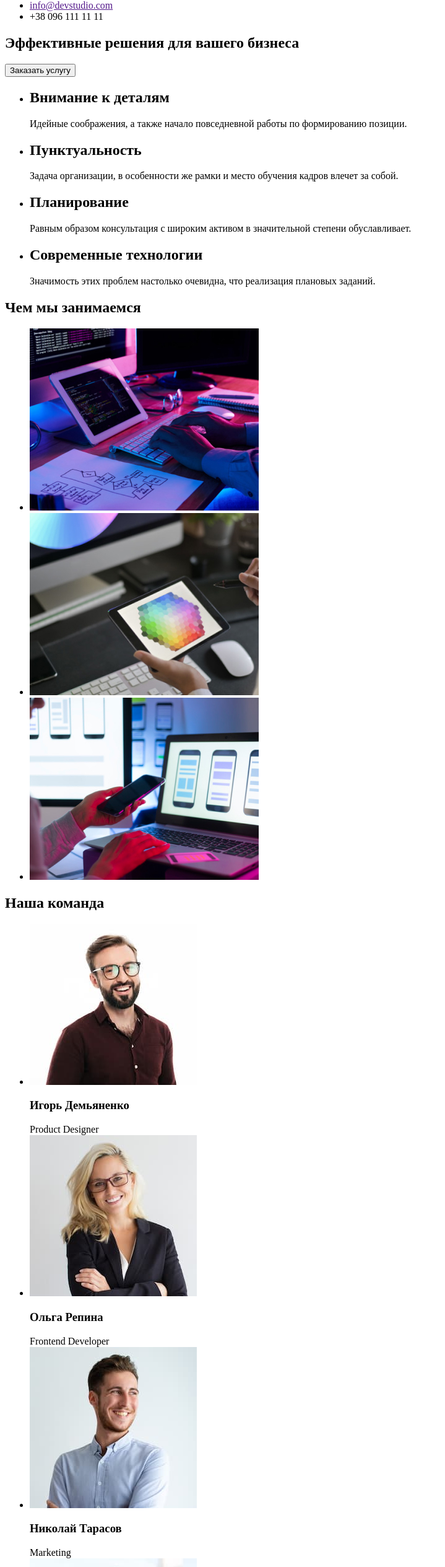
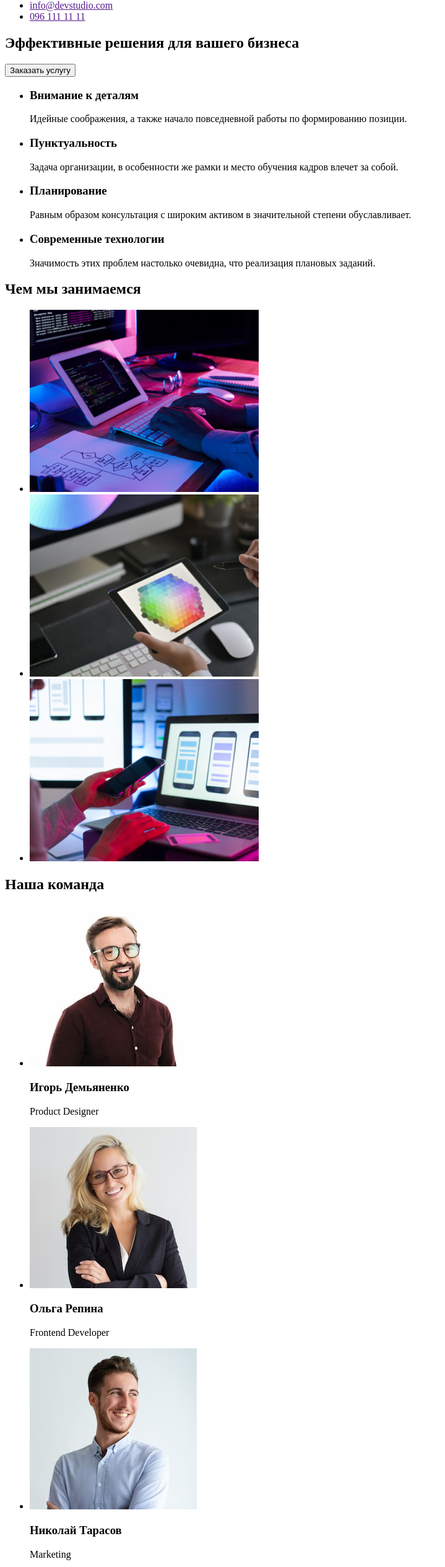
Before and after one commit to mangasar/goit-markup-hw-01, a plain HTML site: page index.html in a window 1280 px wide. Shown: the part 112-2641 px from the top of the page at 62% size, without its empty margins (0-719 px from the left). Drawn offline with Linux system fonts and the light colour scheme.

Commit message:
Update index.html

```diff
--- a/index.html
+++ b/index.html
@@ -17,8 +17,8 @@
         </ul>
         </nav>
         <ul>
-            <li> <a href="">info@devstudio.com</a></li>
-            <li>+38 096 111 11 11</li>
+            <li><a href="">info@devstudio.com</a></li>
+            <li><a href="">096 111 11 11</a></li>
         </ul>
 
     </header>
@@ -32,19 +32,19 @@
     <section>
         <ul>
             <li>
-                <h2>Внимание к деталям</h2>
+                <h3>Внимание к деталям</h3>
             <p>Идейные соображения, а также начало повседневной работы по формированию позиции.</p>
         </li>
             <li>
-                <h2>Пунктуальность</h2>
+                <h3>Пунктуальность</h3>
             <p>Задача организации, в особенности же рамки и место обучения кадров влечет за собой.</p>
             </li>
             <li>
-                <h2>Планирование</h2>
+                <h3>Планирование</h3>
                 <p>Равным образом консультация с широким активом в значительной степени обуславливает.</p>
             </li>
             <li>
-                <h2>Современные технологии</h2>
+                <h3>Современные технологии</h3>
                 <p>Значимость этих проблем настолько очевидна, что реализация плановых заданий.</p>
             </li>
         </ul>
@@ -68,23 +68,23 @@
         <ul>
             <li><img src="./images/igor.jpg" width="270" alt="Игорь Демьяненко">
             <h3>Игорь Демьяненко</h3>
-            <span>Product Designer</span>
+            <p>Product Designer</p>
             </li>
 
             <li><img src="./images/olga.jpg" width="270" alt="Ольга Репина">
                 <h3>Ольга Репина</h3>
-                <span>Frontend Developer</span>
+                <p>Frontend Developer</p>
                 </li>
 
 
             <li><img src="./images/nikolay.jpg" width="270" alt="Николай Тарасов">
             <h3>Николай Тарасов</h3>
-            <span>Marketing</span>
+            <p>Marketing</p>
             </li>
 
             <li><img src="./images/mihail.jpg" width="270" alt="Михаил Ермаков">
                 <h3>Михаил Ермаков</h3>
-                <span>UI Designer</span>
+                <p>UI Designer</p>
                 </li>
 
         </ul>
@@ -93,7 +93,7 @@
 <footer>
     <a href="#">WebStudio</a>
     <address>
-        г. Киев, пр-т Леси Украинки, 26 <br/>
+     <p> г. Киев, пр-т Леси Украинки, 26 </p> <br/>
     <a href="info@example.com">info@example.com </a> <br/>
     <a href="tel:+380991111111">+38 099 111 11 11 </a> <br/>
 </address>
```
